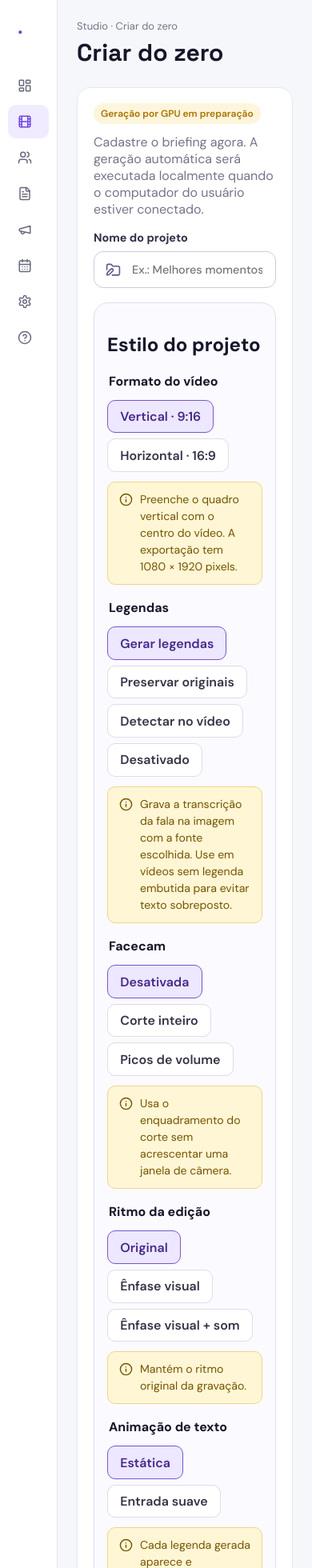
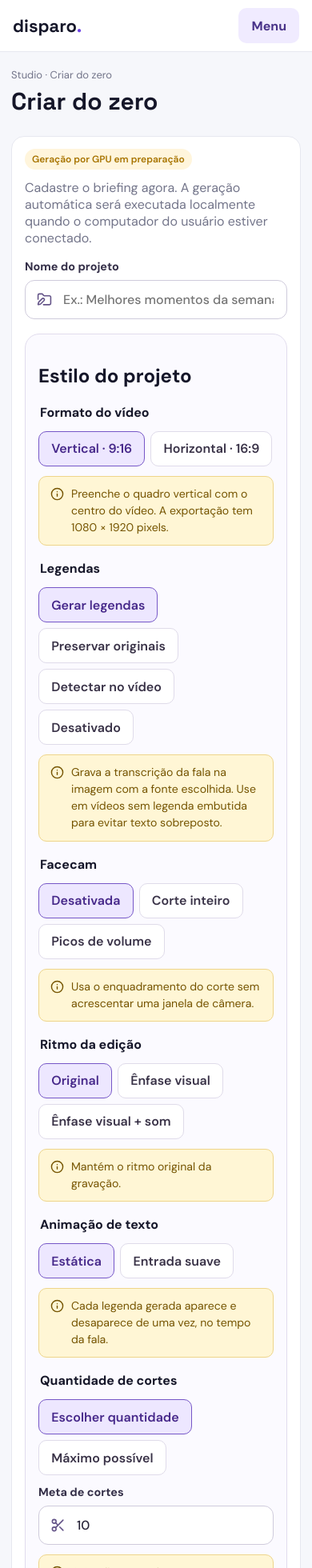
Before and after one commit to antonioacodes/disparo-insta, a Next.js app: page /studio/criar in a window 390 px wide. Shown: the top 1960 px of the page at 80% size. Built offline with nearby package versions, Linux system fonts and the light colour scheme.

Commit message:
Adapta a navegação ao celular e melhora a importação por link

```diff
--- a/app/components/Sidebar.tsx
+++ b/app/components/Sidebar.tsx
@@ -1,4 +1,6 @@
+'use client';
+import { useState } from 'react';
 import Link from 'next/link';
 import { CalendarDays, CircleHelp, FileText, Film, LayoutDashboard, Megaphone, Settings, Users } from 'lucide-react';
 const nav=[['Visão geral',LayoutDashboard,'/'],['Studio',Film,'/studio'],['Contas',Users,'/contas'],['Publicações',FileText,'/publicacoes'],['Campanhas',Megaphone,'/campanhas'],['Calendário',CalendarDays,'/calendario'],['Configurações',Settings,'/configuracoes']] as const;
-export default function Sidebar({active}:{active?:string}){return <aside className="sidebar"><div className="brand">disparo<span>.</span></div><div className="nav-label">Workspace</div>{nav.map(([label,Icon,href])=><Link href={href} className={'nav-item '+(active===label?'active':'')} key={label}><Icon size={18}/><span>{label}</span></Link>)}<div className="nav-label">Suporte</div><Link href="/diagnostico" className="nav-item"><CircleHelp size={18}/><span>Diagnóstico da Meta</span></Link></aside>}
+export default function Sidebar({active}:{active?:string}){const [open,setOpen]=useState(false);return <aside className="sidebar"><div className="brand">disparo<span>.</span></div><button type="button" className="mobileMenu" aria-controls="workspace-nav" aria-expanded={open} onClick={()=>setOpen(!open)}>{open?"Fechar menu":"Menu"}</button><nav id="workspace-nav" aria-label="Navegação principal" data-open={open}><div className="nav-label">Workspace</div>{nav.map(([label,Icon,href])=><Link aria-label={label} href={href} className={'nav-item '+(active===label?'active':'')} key={label}><Icon size={18}/><span>{label}</span></Link>)}<div className="nav-label">Suporte</div><Link aria-label="Diagnóstico da Meta" href="/diagnostico" className="nav-item"><CircleHelp size={18}/><span>Diagnóstico da Meta</span></Link></nav></aside>}
--- a/app/globals.css
+++ b/app/globals.css
@@ -56,3 +56,27 @@
 .processHistory{list-style:none;padding:0;margin:12px 0 0;max-height:24rem;overflow:auto}
 .processHistory li{display:flex;gap:12px;padding:8px 0;border-top:1px solid #e5e0ef}
 .processHistory time{font-size:.8rem;color:#645d72;font-variant-numeric:tabular-nums}
+
+.main,.grid>*,.editStyle fieldset{min-width:0}
+.mobileMenu{display:none}
+.clipTarget{margin:12px 0}
+.studioModes{grid-template-columns:repeat(auto-fit,minmax(min(100%,240px),1fr))}
+.main video,.main img,.main input,.main select,.main textarea{max-width:100%}
+@media(max-width:700px){
+  .shell{display:block}
+  .sidebar{display:grid;grid-template-columns:1fr auto;align-items:center;width:100%;padding:10px 16px;border:0;border-bottom:1px solid var(--line)}
+  .sidebar .brand{font-size:22px;margin:0}
+  .mobileMenu{display:block;min-height:44px;padding:0 16px;border-radius:10px;background:#f0ebff;color:#493389;font-weight:650}
+  .sidebar nav{display:none;grid-column:1/-1}
+  .sidebar nav[data-open=true]{display:grid;grid-template-columns:repeat(2,minmax(0,1fr));gap:4px;padding-top:10px}
+  .sidebar .nav-item span{display:inline}
+  .sidebar .nav-item{min-height:44px;gap:6px;margin:0;text-decoration:none}
+  .main{padding:20px 14px;overflow-wrap:anywhere}
+  .grid{grid-template-columns:minmax(0,1fr)}
+  .card,.editStyle,.clipVersion{padding:16px}
+  .section-head,.main div[style*="display:flex"],.main div[style*="display: flex"]{flex-wrap:wrap}
+  .main pre,.main table{display:block;max-width:100%;overflow:auto}
+  .main fieldset{min-inline-size:0}
+  .main input,.main select,.main textarea{font-size:16px}
+  .main button,.main .btn{min-height:44px}
+}
--- a/app/studio/EditingStyle.tsx
+++ b/app/studio/EditingStyle.tsx
@@ -1,5 +1,5 @@
 'use client';
-import {Info} from 'lucide-react';
+import {Info, Scissors} from 'lucide-react';
 import {useState} from 'react';
 export const defaults={motion:'off',clipCount:'10',format:'vertical',captions:'generate',facecam:'off',font:'DejaVu Sans',animation:'off'};
 export function EditingStyle({value,onChange}:{value:typeof defaults;onChange:(v:typeof defaults)=>void}){
@@ -40,7 +40,7 @@ export function EditingStyle({value,onChange}:{value:typeof defaults;onChange:(v
       <button type="button" aria-pressed={value.clipCount!=='max'} onClick={()=>onChange({...value,clipCount:value.clipCount==='max'?'10':value.clipCount})}>Escolher quantidade</button>
       <button type="button" aria-pressed={value.clipCount==='max'} onClick={()=>onChange({...value,clipCount:'max'})}>Máximo possível</button>
     </div>
-    {value.clipCount!=='max' && <label>Meta de cortes <input type="number" min="1" step="1" value={value.clipCount} onChange={e=>onChange({...value,clipCount:e.target.value})} onBlur={()=>{if(!/^[1-9][0-9]*$/.test(value.clipCount))onChange({...value,clipCount:'10'})}}/></label>}
+    {value.clipCount!=='max' && <label className="studioField clipTarget"><span>Meta de cortes</span><span className="studioTextInput"><Scissors size={19} aria-hidden="true"/><input inputMode="numeric" type="number" min="1" step="1" value={value.clipCount} onChange={e=>onChange({...value,clipCount:e.target.value})} onBlur={()=>{if(!/^[1-9][0-9]*$/.test(value.clipCount))onChange({...value,clipCount:'10'})}}/></span></label>}
     <div className="styleNote"><Info size={17}/><span>{value.clipCount==='max'?'Seleciona todos os trechos aproveitáveis que podem virar cortes sem se sobrepor.':'O Studio tenta alcançar essa quantidade. Se houver poucos trechos completos, você receberá menos cortes.'}</span></div>
   </fieldset>
   <fieldset><legend>Fonte das legendas</legend><div className="captionSample" style={{fontFamily:'"'+value.font+'",sans-serif'}}><small>{value.font}</small>Esse momento merece um corte.</div>
```
Also changed, not shown: app/studio/page.tsx (+1 -1 lines), 1 other file (tests, documents, lock files or other folders).
